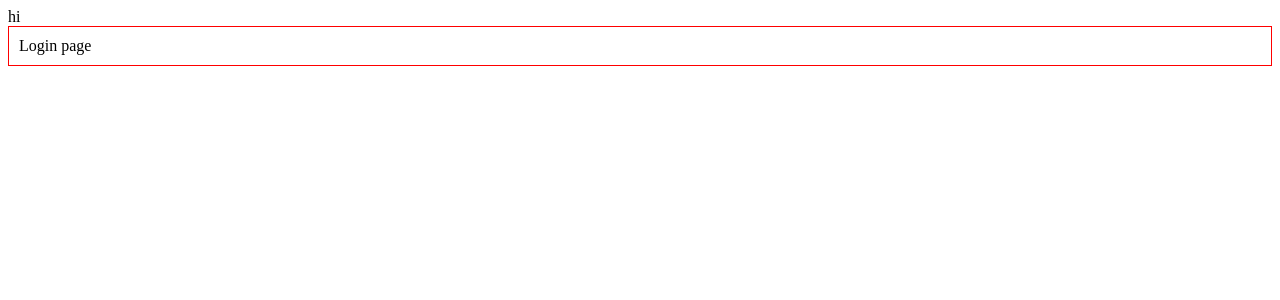
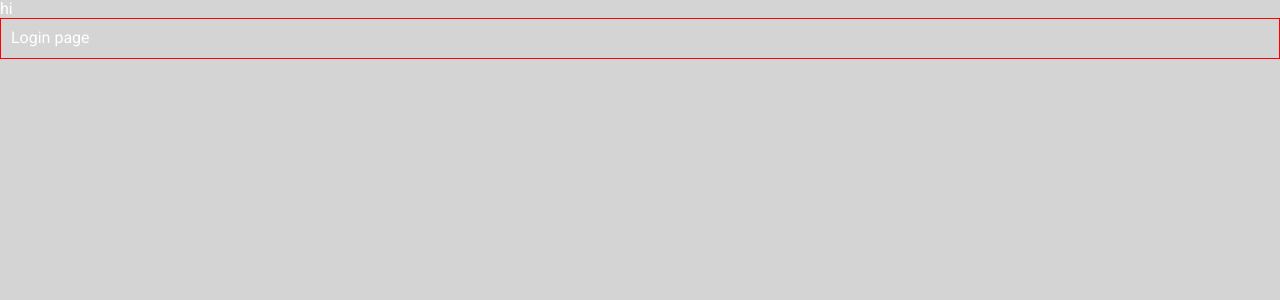
Before and after one commit to rBortnikas/server-explorer, a React (Create React App) app: page / in a window 1280 px wide. Shown: the top 300 px of the page. Built offline with nearby package versions, Linux system fonts and the light colour scheme.

Commit message:
add global styles and colors

```diff
--- a/package.json
+++ b/package.json
@@ -19,6 +19,7 @@
     "redux": "^4.0.5",
     "redux-saga": "^1.1.3",
     "styled-components": "^5.0.1",
+    "styled-normalize": "^8.0.7",
     "typescript": "^3.7.5"
   },
   "devDependencies": {
--- a/public/index.html
+++ b/public/index.html
@@ -4,6 +4,10 @@
     <meta charset="utf-8" />
     <meta name="viewport" content="width=device-width, initial-scale=1" />
     <title>Server explorer</title>
+    <link
+      href="https://fonts.googleapis.com/css?family=Roboto:400,700&display=swap"
+      rel="stylesheet"
+    />
   </head>
   <body>
     <div id="root"></div>
--- a/src/App.tsx
+++ b/src/App.tsx
@@ -3,6 +3,7 @@ import { Provider } from "react-redux";
 import { Router, Route, Switch } from "react-router";
 
 import { configureStore, history } from "./store";
+import { GlobalStyles } from "./style/globalStyles";
 import { Paths } from "./paths";
 import { Login } from "./pages/Login/Login";
 import { Servers } from "./pages/Servers/Servers";
@@ -13,6 +14,7 @@ export function App() {
 
   return (
     <Provider store={store}>
+      <GlobalStyles />
       <Router history={history}>
         <div>hi</div>
         <Switch>
--- /dev/null
+++ b/src/style/colors.ts
@@ -0,0 +1,7 @@
+export enum Colors {
+  lightGrey = "#d4d4d4",
+  almostBlack = "#242424",
+  kindaBlue = "#686dff",
+  dirtyRed = "#ed6969",
+  white = "#ffffff"
+}
--- /dev/null
+++ b/src/style/globalStyles.ts
@@ -0,0 +1,14 @@
+import { createGlobalStyle } from "styled-components";
+import { Colors } from "./colors";
+import { normalize } from "styled-normalize";
+
+export const GlobalStyles = createGlobalStyle`
+    ${normalize}
+
+  body {
+    min-width: 320px;
+    background-color: ${Colors.lightGrey};
+    color: ${Colors.white};
+    font-family: 'Roboto', sans-serif;
+  }
+`;
```
Also changed, not shown: 1 other file (tests, documents, lock files or other folders).
